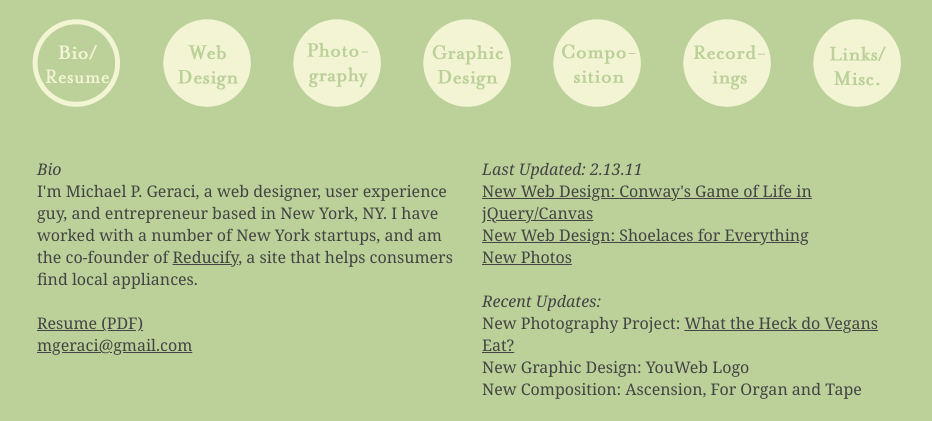
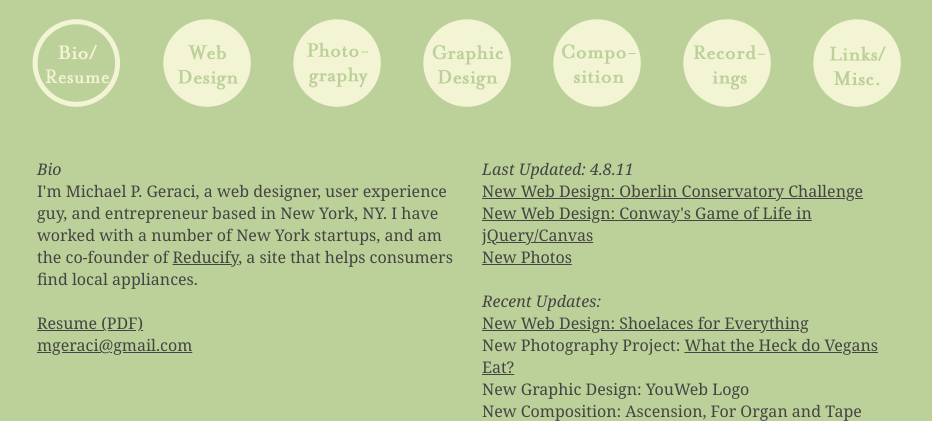
Before and after one commit to mgeraci/portfolio, a PHP site: page /bio in a window 1280 px wide. Shown: the top 421 px of the page, without its empty margins (168-1100 px from the left). Run offline with PHP 8.4, Linux system fonts and the light colour scheme; style sheets or scripts are compiled from the project's sources.

Commit message:
updated bio page to include con challenge

```diff
--- a/bio.php
+++ b/bio.php
@@ -24,12 +24,13 @@
         <br><a href="mailto:mgeraci@gmail.com">&#109;&#103;&#101;&#114;&#97;&#99;&#105;&#64;&#103;&#109;&#97;&#105;&#108;&#46;&#99;&#111;&#109;</a>
       </div>
       <div class="text">
-        <h1>Last Updated: 2.13.11</h1>
+        <h1>Last Updated: 4.8.11</h1>
+        <br><a href="/web/conservatoryChallenge">New Web Design: Oberlin Conservatory Challenge</a>
         <br><a href="/web/life">New Web Design: Conway's Game of Life in jQuery/Canvas</a>
-        <br><a href="/web/shoelaces">New Web Design: Shoelaces for Everything</a>
         <br><a href="/photography/blog">New Photos</a>
         <br>
         <br><h1>Recent Updates:</h1>
+        <br><a href="/web/shoelaces">New Web Design: Shoelaces for Everything</a>
         <br>New Photography Project: <a href="/photography/vegan">What the Heck do Vegans Eat?</a>
         <br>New Graphic Design: YouWeb Logo
         <br>New Composition: Ascension, For Organ and Tape
```
